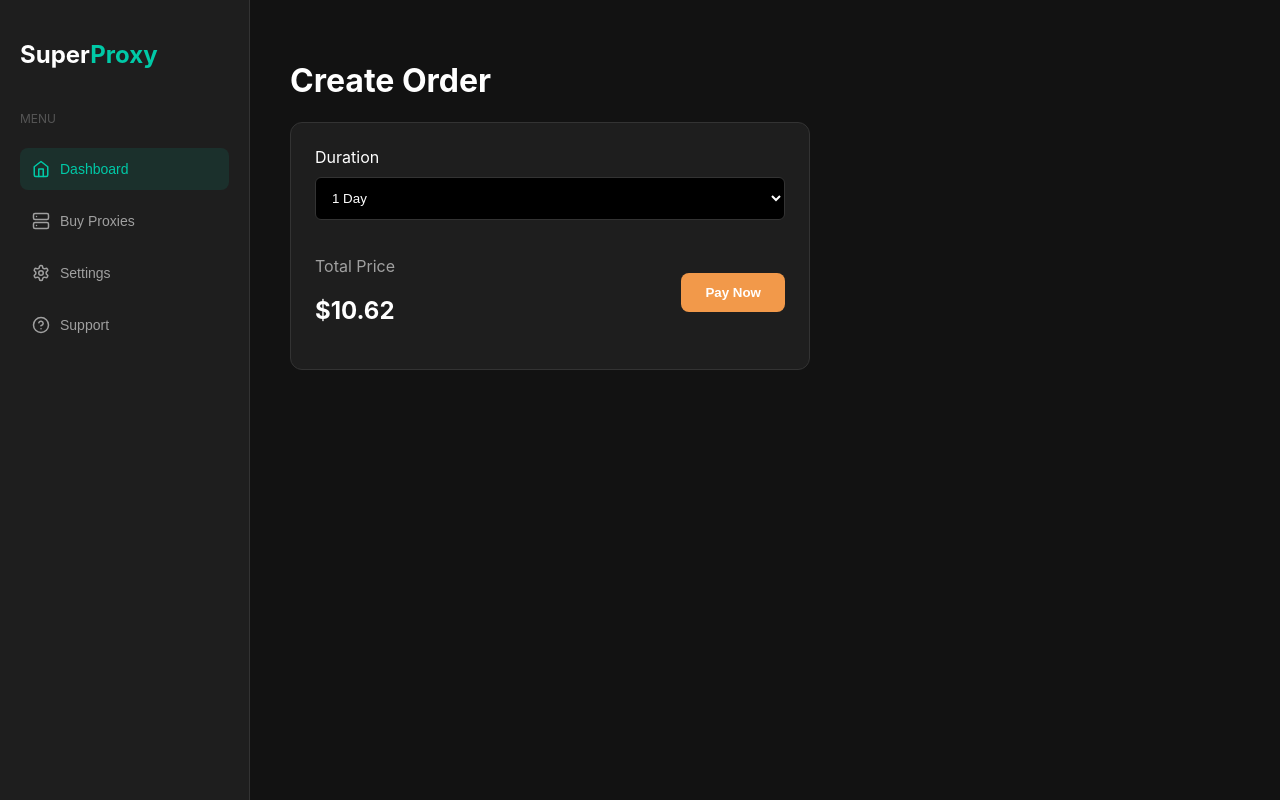
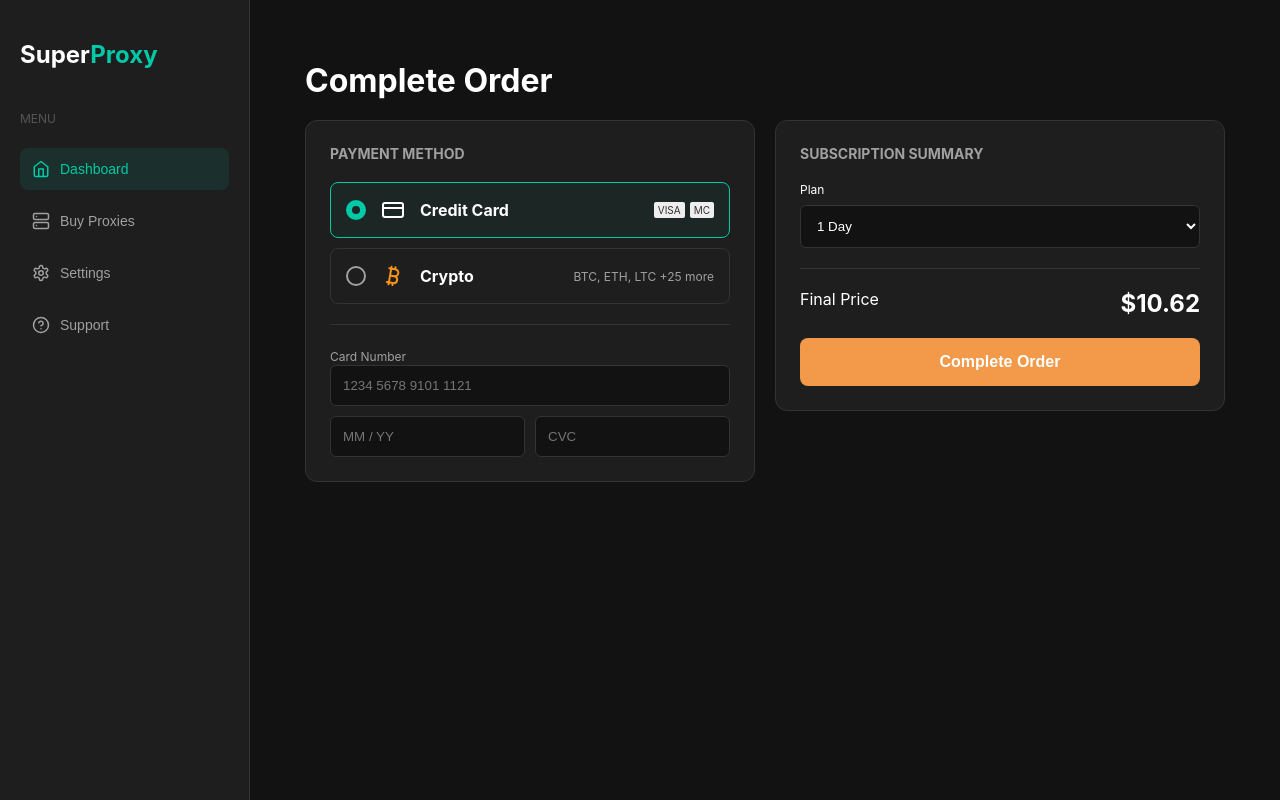
Before and after one commit to Midxv/superproxy, a React (Vite) app: page / in a window 1280 px wide. Built offline with nearby package versions, Linux system fonts and the light colour scheme.

Commit message:
Add professional payment selector

```diff
--- a/src/pages/OrderPage.jsx
+++ b/src/pages/OrderPage.jsx
@@ -1,49 +1,134 @@
 import React, { useState } from 'react';
+import { CreditCard, Bitcoin, ShieldCheck } from 'lucide-react';
 
 const OrderPage = () => {
     const [duration, setDuration] = useState('1 Day');
+    const [paymentMethod, setPaymentMethod] = useState('card'); // 'card' or 'crypto'
 
     const getPrice = () => {
-        if (duration === '1 Day') return '10.62';
-        if (duration === '30 Days') return '250.00';
-        return '0.00';
+        let base = 10.62;
+        if (duration === '30 Days') base = 250.00;
+        // Add 1% fee for crypto if you want to match screenshot logic
+        if (paymentMethod === 'crypto') base = base * 1.01;
+        return base.toFixed(2);
     };
 
     return (
-        <div style={{padding: '40px', maxWidth: '600px'}}>
-            <h1>Create Order</h1>
+        <div style={{padding: '40px', maxWidth: '1000px', margin: '0 auto'}}>
+            <h1 style={{marginBottom: '20px'}}>Complete Order</h1>
+
+            <div style={{display: 'grid', gridTemplateColumns: '1fr 1fr', gap: '20px'}}>
+
+                {/* LEFT COLUMN: Payment Selection */}
+                <div style={{display: 'flex', flexDirection: 'column', gap: '20px'}}>
+                    <div style={{background: 'var(--bg-card)', padding: '24px', borderRadius: '12px', border: '1px solid var(--border)'}}>
+                        <h3 style={{marginTop: 0, marginBottom: '20px', fontSize: '14px', color: 'var(--text-muted)'}}>PAYMENT METHOD</h3>
+
+                        {/* Payment Toggles */}
+                        <div style={{display: 'flex', flexDirection: 'column', gap: '10px'}}>
+                            {/* Card Option */}
+                            <div
+                                onClick={() => setPaymentMethod('card')}
+                                style={{
+                                    display: 'flex', alignItems: 'center', gap: '15px', padding: '15px',
+                                    border: paymentMethod === 'card' ? '1px solid var(--primary)' : '1px solid var(--border)',
+                                    borderRadius: '8px', cursor: 'pointer',
+                                    background: paymentMethod === 'card' ? 'rgba(0, 201, 167, 0.05)' : 'transparent'
+                                }}
+                            >
                                 <div style={{
-                background: 'var(--bg-card)', padding: '24px',
-                borderRadius: '12px', border: '1px solid var(--border)'
-            }}>
-                <label style={{display: 'block', marginBottom: '10px'}}>Duration</label>
+                                    width: '20px', height: '20px', borderRadius: '50%',
+                                    border: paymentMethod === 'card' ? '6px solid var(--primary)' : '2px solid var(--text-muted)'
+                                }}></div>
+                                <CreditCard size={24} />
+                                <span style={{fontWeight: 'bold'}}>Credit Card</span>
+                                <div style={{marginLeft: 'auto', display: 'flex', gap: '5px'}}>
+                                    <span style={{fontSize: '10px', background: '#eee', color: '#333', padding: '2px 4px', borderRadius: '2px'}}>VISA</span>
+                                    <span style={{fontSize: '10px', background: '#eee', color: '#333', padding: '2px 4px', borderRadius: '2px'}}>MC</span>
+                                </div>
+                            </div>
+
+                            {/* Crypto Option */}
+                            <div
+                                onClick={() => setPaymentMethod('crypto')}
+                                style={{
+                                    display: 'flex', alignItems: 'center', gap: '15px', padding: '15px',
+                                    border: paymentMethod === 'crypto' ? '1px solid var(--primary)' : '1px solid var(--border)',
+                                    borderRadius: '8px', cursor: 'pointer',
+                                    background: paymentMethod === 'crypto' ? 'rgba(0, 201, 167, 0.05)' : 'transparent'
+                                }}
+                            >
+                                <div style={{
+                                    width: '20px', height: '20px', borderRadius: '50%',
+                                    border: paymentMethod === 'crypto' ? '6px solid var(--primary)' : '2px solid var(--text-muted)'
+                                }}></div>
+                                <Bitcoin size={24} color="#F7931A" />
+                                <span style={{fontWeight: 'bold'}}>Crypto</span>
+                                <span style={{marginLeft: 'auto', fontSize: '12px', color: 'var(--text-muted)'}}>BTC, ETH, LTC +25 more</span>
+                            </div>
+                        </div>
+
+                        {/* Dynamic Form Content */}
+                        <div style={{marginTop: '20px', paddingTop: '20px', borderTop: '1px solid var(--border)'}}>
+                            {paymentMethod === 'card' ? (
+                                <div>
+                                    <label style={{fontSize: '12px', color: 'var(--text-muted)'}}>Card Number</label>
+                                    <input type="text" placeholder="1234 5678 9101 1121" style={inputStyle} />
+                                    <div style={{display: 'flex', gap: '10px', marginTop: '10px'}}>
+                                        <input type="text" placeholder="MM / YY" style={inputStyle} />
+                                        <input type="text" placeholder="CVC" style={inputStyle} />
+                                    </div>
+                                </div>
+                            ) : (
+                                <div style={{textAlign: 'center', padding: '20px'}}>
+                                    <ShieldCheck size={48} color="var(--primary)" style={{marginBottom: '10px'}} />
+                                    <p>Powered by <strong>CoinGate</strong></p>
+                                    <p style={{fontSize: '12px', color: 'var(--text-muted)'}}>Secure & Anonymous Checkout</p>
+                                </div>
+                            )}
+                        </div>
+                    </div>
+                </div>
+
+                {/* RIGHT COLUMN: Summary */}
+                <div style={{background: 'var(--bg-card)', padding: '24px', borderRadius: '12px', border: '1px solid var(--border)', height: 'fit-content'}}>
+                    <h3 style={{marginTop: 0, fontSize: '14px', color: 'var(--text-muted)'}}>SUBSCRIPTION SUMMARY</h3>
+
+                    <div style={{marginTop: '20px'}}>
+                        <label style={{display: 'block', marginBottom: '8px', fontSize: '12px'}}>Plan</label>
                         <select
                             value={duration}
                             onChange={(e) => setDuration(e.target.value)}
-                    style={{
-                        width: '100%', padding: '12px', background: '#000',
-                        color: 'white', border: '1px solid var(--border)', borderRadius: '6px'
-                    }}
+                            style={inputStyle}
                         >
                             <option>1 Day</option>
                             <option>30 Days</option>
                         </select>
+                    </div>
 
-                <div style={{marginTop: '20px', display: 'flex', justifyContent: 'space-between', alignItems: 'center'}}>
-                    <div>
-                        <p style={{color: 'var(--text-muted)'}}>Total Price</p>
-                        <h2>${getPrice()}</h2>
+                    <div style={{marginTop: '20px', display: 'flex', justifyContent: 'space-between', borderTop: '1px solid var(--border)', paddingTop: '20px'}}>
+                        <span>Final Price</span>
+                        <span style={{fontSize: '24px', fontWeight: 'bold'}}>${getPrice()}</span>
                     </div>
+
                     <button style={{
+                        width: '100%', marginTop: '20px',
                         background: 'var(--accent)', color: 'white', border: 'none',
-                        padding: '12px 24px', borderRadius: '8px', fontWeight: 'bold', cursor: 'pointer'
+                        padding: '15px', borderRadius: '8px', fontWeight: 'bold', fontSize: '16px', cursor: 'pointer'
                     }}>
-                        Pay Now
+                        Complete Order
                     </button>
                 </div>
+
             </div>
         </div>
     );
 };
 
+// Simple reusable style for inputs
+const inputStyle = {
+    width: '100%', padding: '12px', background: '#121212',
+    color: 'white', border: '1px solid #333', borderRadius: '6px', outline: 'none'
+};
+
 export default OrderPage;
```
Lines whose indentation alone changed are shown as unchanged.
